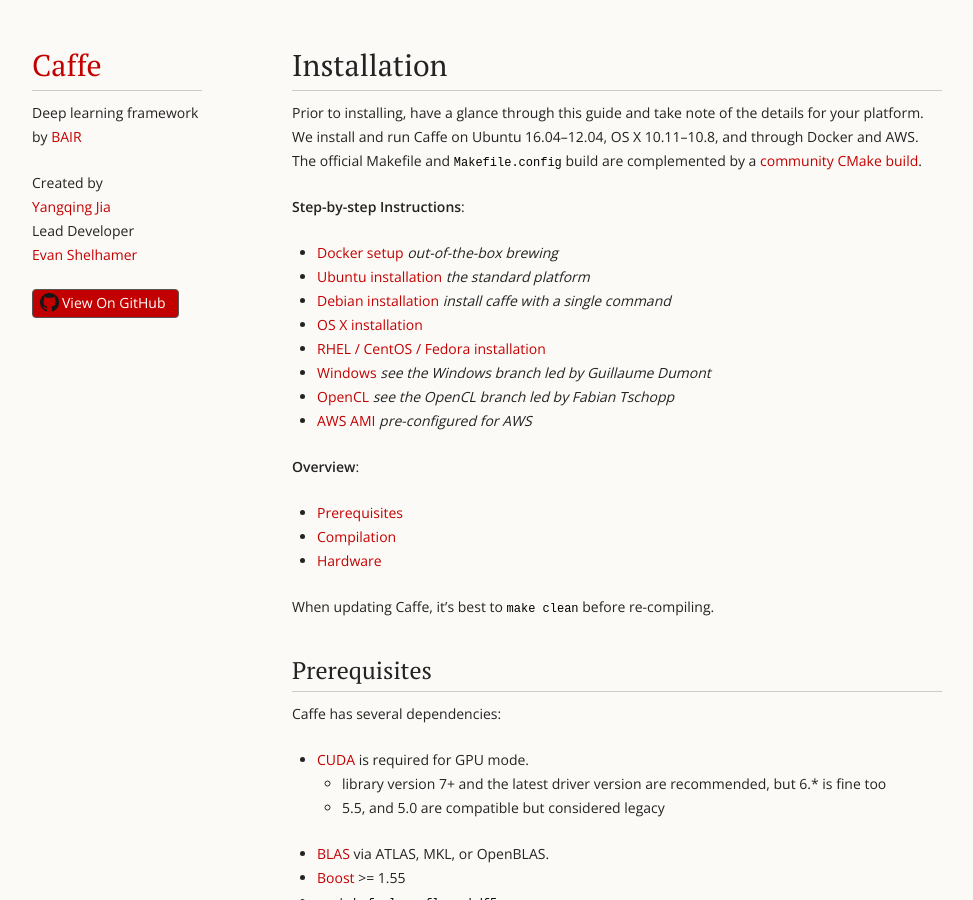
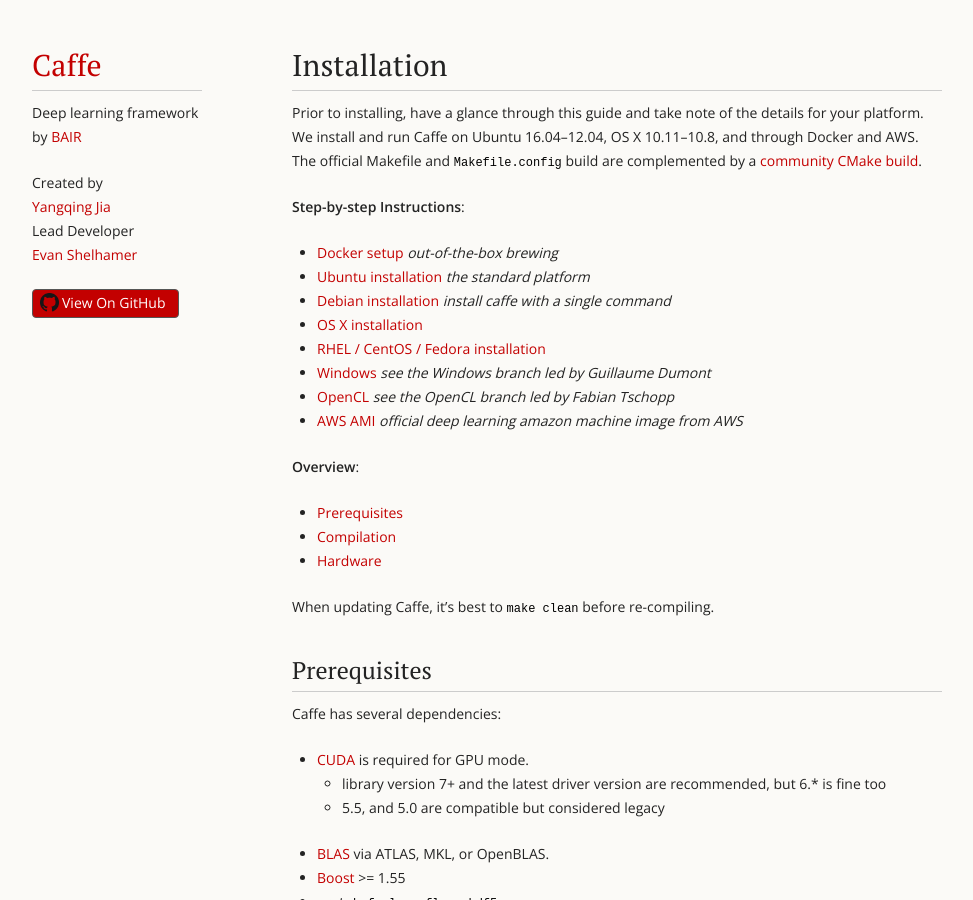
Before and after one commit to a0x8o/caffe, a Jekyll site: the page built from docs/installation.md, in a window 1280 px wide and 900 px high. Shown: the whole window, without its empty margins (18-991 px from the left). Built offline with Jekyll 4.4.1, drawn with Linux system fonts in a browser that asks for light colours.

Commit message:
2018-01-28:08:06:39

```diff
--- a/docs/installation.md
+++ b/docs/installation.md
@@ -17,7 +17,7 @@ The official Makefile and `Makefile.config` build are complemented by a [communi
 - [RHEL / CentOS / Fedora installation](install_yum.html)
 - [Windows](https://github.com/BVLC/caffe/tree/windows) *see the Windows branch led by Guillaume Dumont*
 - [OpenCL](https://github.com/BVLC/caffe/tree/opencl) *see the OpenCL branch led by Fabian Tschopp*
-- [AWS AMI](https://github.com/bitfusionio/amis/tree/master/awsmrkt-bfboost-ubuntu14-cuda75-caffe) *pre-configured for AWS*
+- [AWS AMI](https://aws.amazon.com/marketplace/pp/B01M0AXXQB) *official deep learning amazon machine image from AWS*
 
 **Overview**:
 
```
